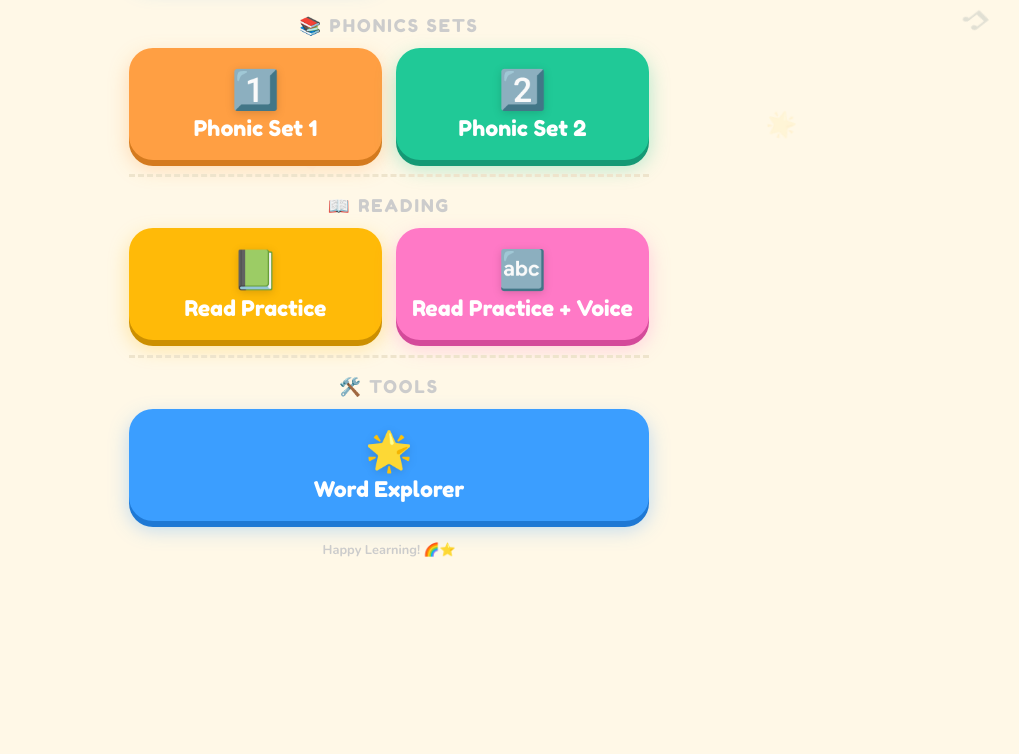
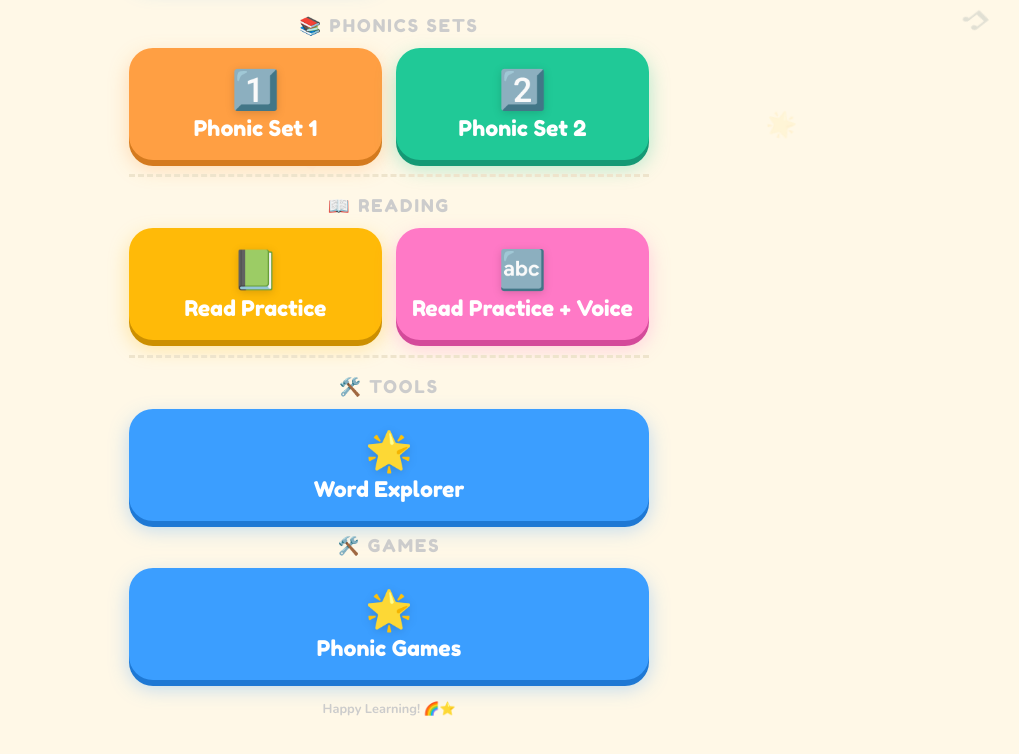
Before and after one commit to athishsreeram/Phonics, a plain HTML site: page index.html in a window 1280 px wide. Shown: the part 753-1507 px from the top of the page, without its empty margins (251-1270 px from the left). Before the commit the page ends 1360 px from the top, so only its background shows below. Drawn offline with nearby package versions, Linux system fonts and the light colour scheme.

Commit message:
Update index.html

```diff
--- a/index.html
+++ b/index.html
@@ -319,6 +319,16 @@
 </div>
 
 
+<!-- TOOLS -->
+<p class="section-label">🛠️ Games</p>
+<div class="grid single">
+  <a class="card c-blue" href="phkids.html">
+    <span class="card-emoji">🌟</span>
+    Phonic Games
+  </a>
+</div>
+
+
 </div>
 
 <footer>Happy Learning! 🌈⭐</footer>
```
